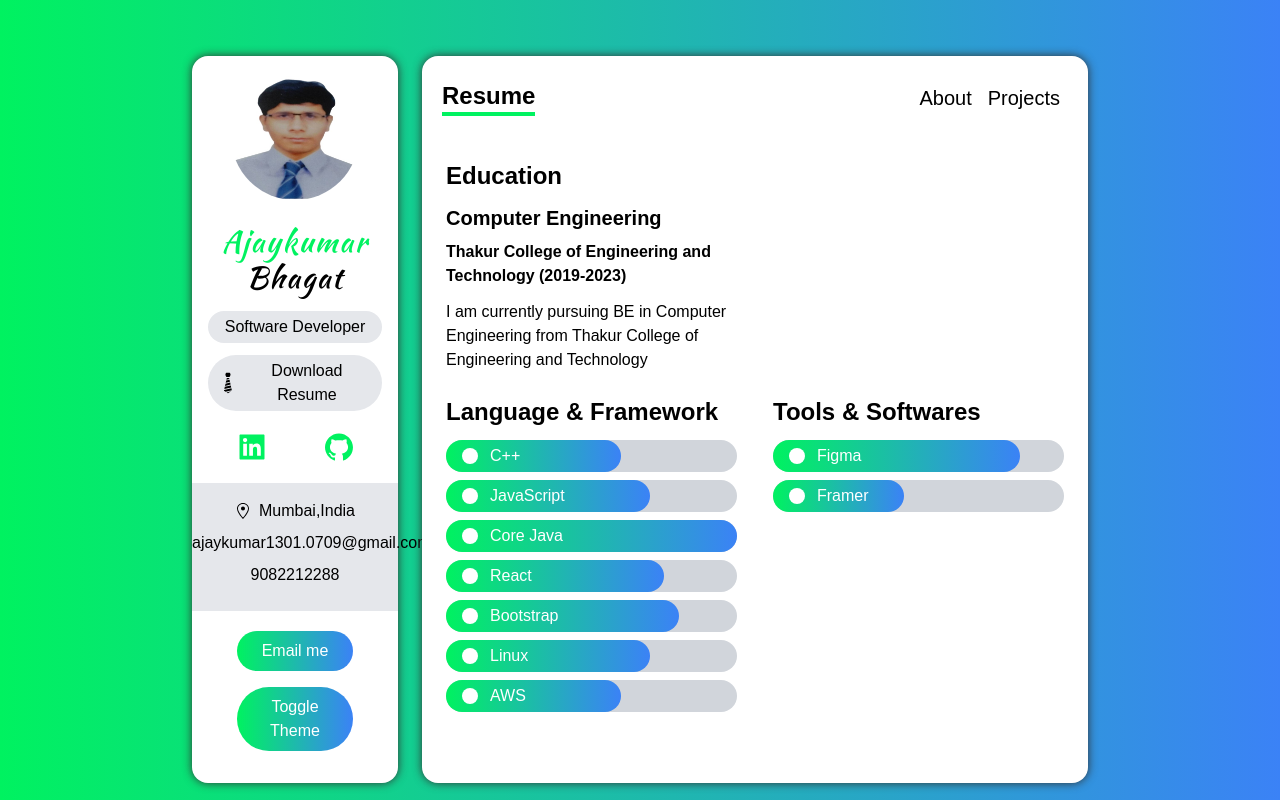
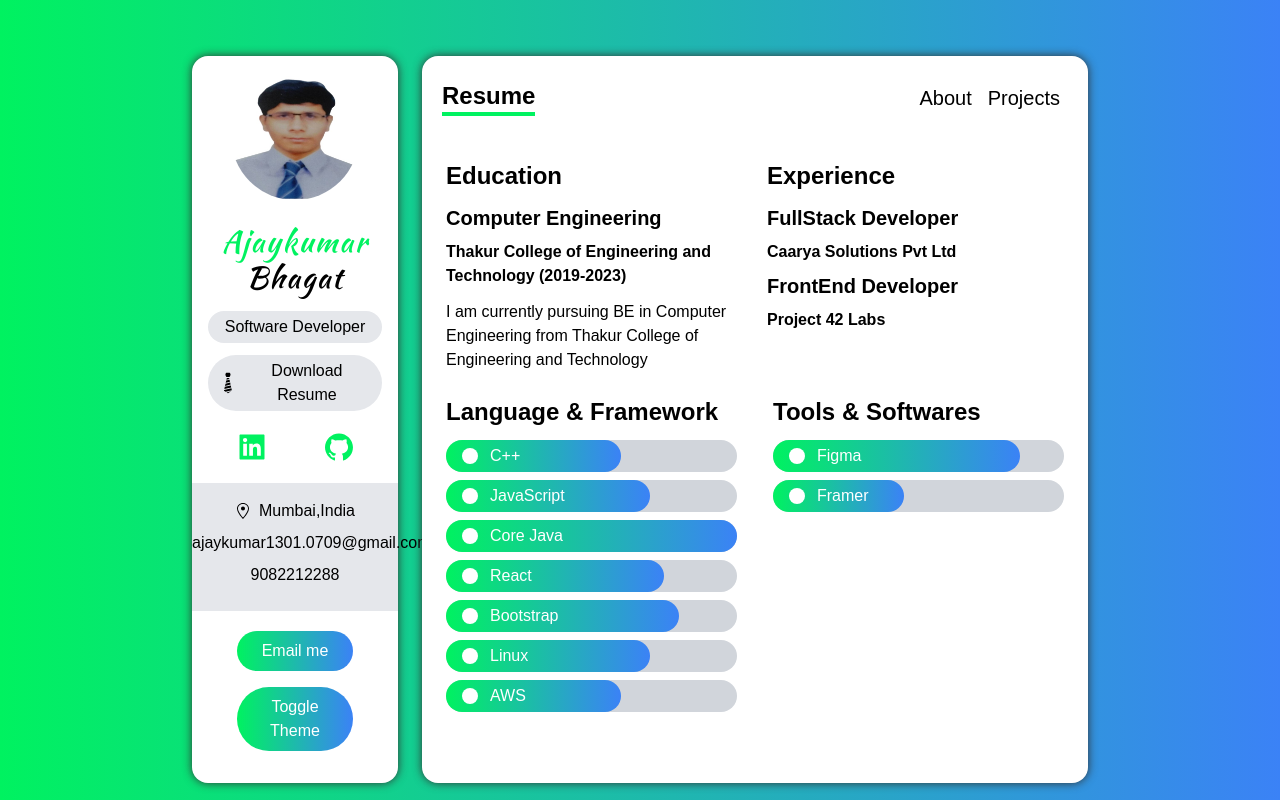
Before and after one commit to ajaykumar1301/portfolio, a Next.js app: page /resume in a window 1280 px wide. Built offline with nearby package versions, Linux system fonts and the light colour scheme.

Commit message:
Update resume.tsx

```diff
--- a/pages/resume.tsx
+++ b/pages/resume.tsx
@@ -24,14 +24,17 @@ const Resume = () => {
             </p>
           </div>
         </motion.div>
-        {/* <div>
+         <div>
           <h5 className="my-3 text-2xl font-bold">Experience</h5>
           <div className="">
-            <h5 className="my-2 text-xl font-bold">Software Developer Jr.</h5>
-            <p className="font-semibold">Tata Consultancy Services</p>
-            <p className="my-3">I don't know why I am doing this job</p>
+            <h5 className="my-2 text-xl font-bold">FullStack Developer</h5>
+            <p className="font-semibold">Caarya Solutions Pvt Ltd</p>
           </div>
-        </div> */}
+           <div className="">
+            <h5 className="my-2 text-xl font-bold">FrontEnd Developer</h5>
+            <p className="font-semibold">Project 42 Labs</p>
+          </div>
+        </div>
       </div>
 
       {/*Languages & Tools */}
```
